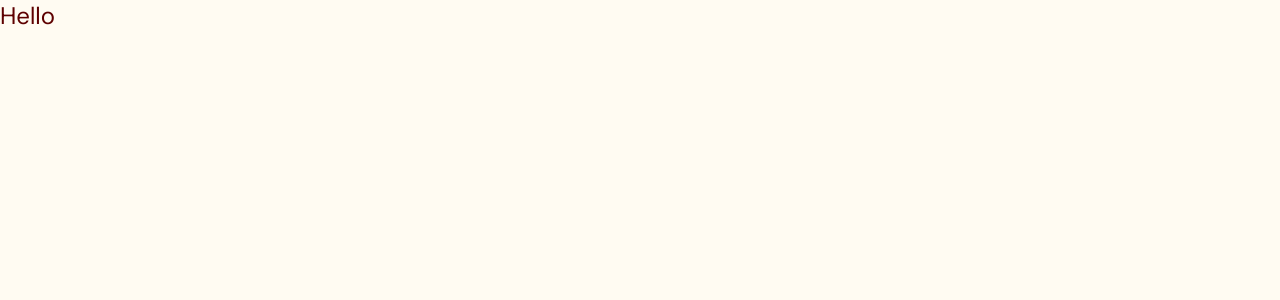
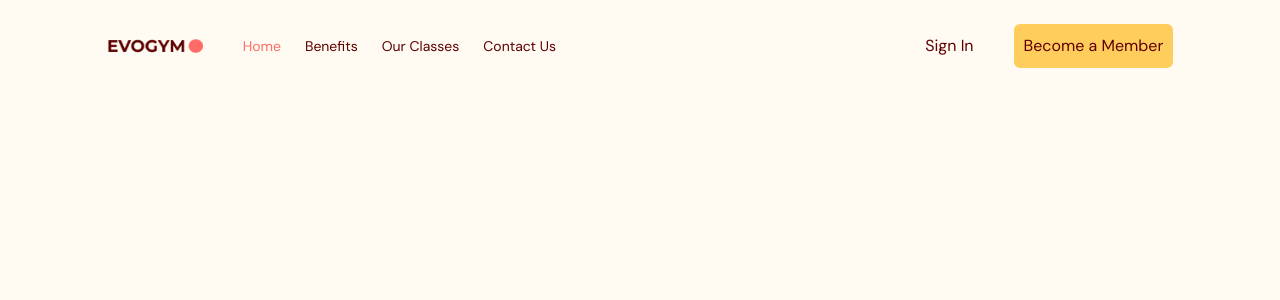
Before and after one commit to halilibrahimcelik/fitness-ts-project, a React (Vite) app: page / in a window 1280 px wide. Shown: the top 300 px of the page. Built offline with nearby package versions, Linux system fonts and the light colour scheme.

Commit message:
feat: navbar added

```diff
--- a/src/App.tsx
+++ b/src/App.tsx
@@ -1,7 +1,14 @@
+import Navbar from "@/scenes/navbar";
+import { useState } from "react";
+import { SelectedPage } from "./shared/types";
+
 function App() {
+  const [selectedPage, setSelectedPage] = useState<SelectedPage>(
+    SelectedPage.Home
+  );
   return (
-    <div className="app bg-gray-20 text-2xl">
-      <h1>Hello</h1>
+    <div className="app bg-gray-20 ">
+      <Navbar selectedPage={selectedPage} setSelectedPage={setSelectedPage} />
     </div>
   );
 }
--- /dev/null
+++ b/src/components/UI/Container.tsx
@@ -0,0 +1,11 @@
+import React from "react";
+
+type Props = {
+  children?: React.ReactNode;
+};
+
+const Container = (props: Props) => {
+  return <div className="container   mx-auto px-6">{props.children}</div>;
+};
+
+export default Container;
--- /dev/null
+++ b/src/scenes/navbar/Link.tsx
@@ -0,0 +1,27 @@
+import { SelectedPage } from "@/shared/types";
+import React from "react";
+import AnchorLink from "react-anchor-link-smooth-scroll";
+
+type Props = {
+  page: string;
+  selectedPage: SelectedPage;
+  setSelectedPage: (pageString: SelectedPage) => void;
+};
+
+const Link = ({ page, selectedPage, setSelectedPage }: Props) => {
+  const lowerCasePage = page.toLowerCase().replace(/ /g, "") as SelectedPage;
+
+  return (
+    <AnchorLink
+      className={`${
+        selectedPage === lowerCasePage ? "text-primary-500" : ""
+      }  hover:text-primary-300 transition duration-300 ease-in cursor-pointer `}
+      href={`#${lowerCasePage}`}
+      onClick={() => setSelectedPage(lowerCasePage)}
+    >
+      {page}
+    </AnchorLink>
+  );
+};
+
+export default Link;
--- /dev/null
+++ b/src/scenes/navbar/index.tsx
@@ -0,0 +1,59 @@
+import Logo from "@/assets/Logo.png";
+import Link from "./Link";
+import { Bars3Icon } from "@heroicons/react/20/solid";
+import { SelectedPage } from "@/shared/types";
+type Props = {
+  selectedPage: SelectedPage;
+  setSelectedPage: (page: SelectedPage) => void;
+};
+
+const Navbar = ({ selectedPage, setSelectedPage }: Props) => {
+  const flexBetween: string = "flex justify-between items-center";
+  return (
+    <nav>
+      <div className={`${flexBetween} fixed top-0 z-30 w-full py-6 `}>
+        <div className={`${flexBetween} mx-auto w-5/6 `}>
+          <div className={`${flexBetween} gap-10 w-full`}>
+            <img src={Logo} alt="logo" className="w-24" />
+            <div className={`${flexBetween}  hidden md:flex gap-10 w-full`}>
+              <ul className={`desktop-Linkst flex gap-6 text-sm font-medium`}>
+                <Link
+                  page="Home"
+                  selectedPage={selectedPage}
+                  setSelectedPage={setSelectedPage}
+                />
+
+                <Link
+                  page="Benefits"
+                  selectedPage={selectedPage}
+                  setSelectedPage={setSelectedPage}
+                />
+                <Link
+                  page="Our Classes"
+                  selectedPage={selectedPage}
+                  setSelectedPage={setSelectedPage}
+                />
+                <Link
+                  page="Contact Us"
+                  selectedPage={selectedPage}
+                  setSelectedPage={setSelectedPage}
+                />
+              </ul>
+              <div className={`${flexBetween} gap-10`}>
+                <button>Sign In</button>
+                <button className="bg-secondary-400 p-2 rounded-md border-2 border-secondary-400 hover:bg-transparent hover:opacity-90 transition-all duration-300 ">
+                  Become a Member
+                </button>
+              </div>
+            </div>
+            <div className="block md:hidden">
+              <Bars3Icon />
+            </div>
+          </div>
+        </div>
+      </div>
+    </nav>
+  );
+};
+
+export default Navbar;
--- /dev/null
+++ b/src/shared/types.tsx
@@ -0,0 +1,6 @@
+export enum SelectedPage {
+  Home = "home",
+  Benefits = "benefits",
+  OurClasses = "ourclasses",
+  ContactUs = "contactus",
+}
```
